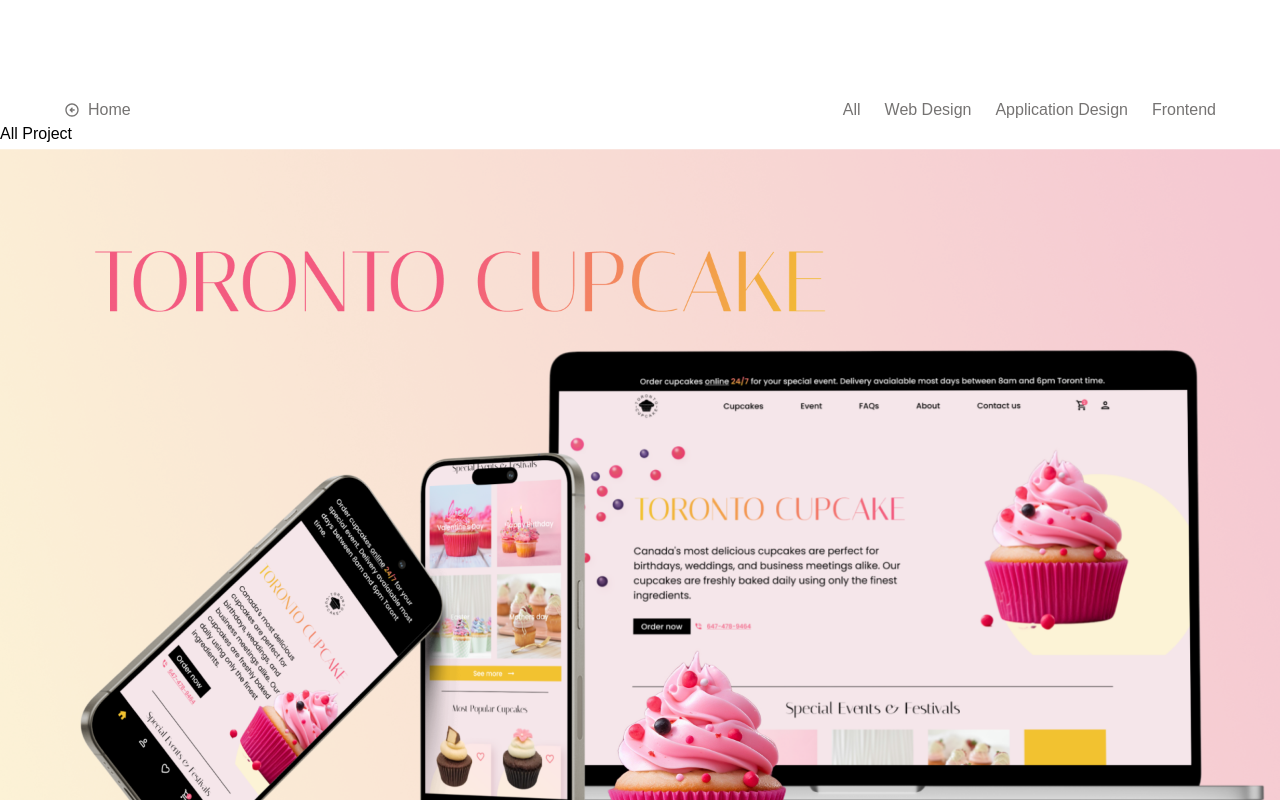
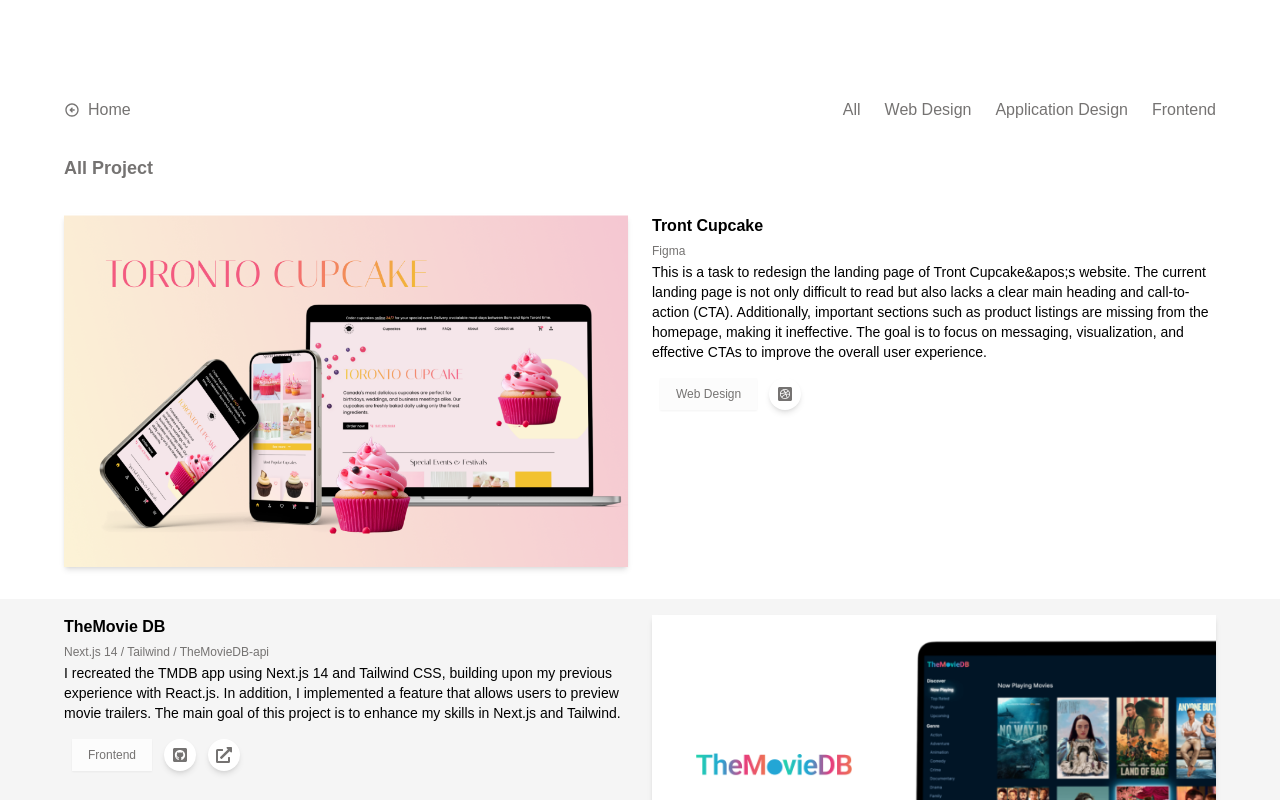
Before and after one commit to xxxOkamexxx/new-portfolio, a Next.js app: page /projects in a window 1280 px wide. Shown: the top 800 px of the page. Built offline with nearby package versions, Linux system fonts and the light colour scheme.

Commit message:
Set styles and add content to All-Projects page

```diff
--- a/src/app/projects/page.jsx
+++ b/src/app/projects/page.jsx
@@ -1,30 +1,95 @@
 /* eslint-disable @next/next/no-img-element */
+'use client'
 import React from 'react'
+import { useRouter } from 'next/navigation';
 
 import ProjectNav from '@/components/ProjectNav'
 import { projectsList } from '@/constans'
 
+import { styles } from '@/styles'
+import { motion } from 'framer-motion';
+import { staggerContainer, textVariant, slideIn } from '@/utils/motion';
+
 
 
 const AllProject = () => {
+  const router = useRouter()
+
   return (
     <main>
+
       <ProjectNav />
-      <div>
-        <h3>All Project</h3>
-        {projectsList && projectsList.map(item =>
-          <div
-            key={item.id}
-          >
-            <img src={item.thumbnail} alt="" />
-            <div>{item.title}</div>
-          </div>
-        )}
+
+      {/* Page title */}
+      <h3 className={`${styles.pageTitle} ${styles.headline3} ${styles.xPaddings} pt-8 pb-4`}>
+        All Project
+      </h3>
 
 
-      </div>
+      {/* Projects list */}
+      <div className={`grid grid-cols-1`}>
+
+        <div className={`flex flex-col gap-4`}>
+          {projectsList && projectsList.map(item =>
+            <div
+              key={item.id}
+              className={`flex flex-col md:flex-row md:even:flex-row-reverse gap-6 py-4 ${styles.xPaddings}  even:bg-neutral-100`}
+            >
+              {/* Thumbnail */}
+              <div className='w-[100%] md:w-[50%]'>
+                <img src={item.thumbnail} alt="project image" className='shadow-md'/>
+              </div>
+
+              {/* Description */}
+              <div className='w-[100%] md:w-[50%]'>
+                <h4 className={`${styles.headline4}`}>
+                  {item.title}
+                </h4>
+
+                  {item.tools && item.tools.map((tool, index) =>
+                    <span
+                      key={index}
+                      className={`my-2 ${styles.textSmall} text-neutralDark`}
+                    >
+                      {tool}{index !== item.tools.length - 1 ? ' / ' : ''}
+                    </span>
+                  )}
+
+                <p className={`${styles.pText} pb-2`}>
+                  {item.description}
+                </p>
 
 
+
+                <div className='p-2 flex flex-row gap-3'>
+                  {/* link to type of project */}
+                  <motion.button
+                    whileHover={{ scale: 1.1 }}
+                    transition={{ type: "spring", stiffness: 400, damping: 10 }}
+                    className={`projecttype ${styles.textSmall} hover:bg-focusColor hover:text-white`}
+                    onClick={() => router.push(`/projects/${item.type}`)}
+                  >
+                    {item.typename}
+                  </motion.button>
+
+                  {/* other links */}
+                  {item.linkes && item.linkes.map((link, index) =>
+                    <motion.button
+                      key={index}
+                      onClick={() => router.push(`${link.url}`)}
+                      className='text-neutralDark rounded-full bg-white p-2 hover:bg-focusColor/100 hover:text-white shadow-md'
+                    >
+                      {link.icon}
+                    </motion.button>
+                  )}
+                </div>
+              </div>
+
+            </div>
+          )}
+        </div>
+
+      </div>
     </main>
   )
 }
--- a/src/components/Logo.jsx
+++ b/src/components/Logo.jsx
@@ -1,6 +1,10 @@
-import { styles } from '@/styles'
+'use client'
 import Link from 'next/link'
 import React from 'react'
+
+import { styles } from '@/styles'
+import { motion } from 'framer-motion';
+import { staggerContainer, textVariant, slideIn } from '@/utils/motion';
 
 const Logo = () => {
   const texts = 'Creative UX/UI Designer Frontend Developer - '
@@ -13,13 +17,17 @@
       {text}
     </span>
   ))
-console.log(logoText)
+
   return (
-    <div className='absolute bottom-0 left-0'>
+    <motion.div
+      whileHover={{ scale: 1.1 }}
+      transition={{ type: "spring", stiffness: 400, damping: 10 }}
+      className='absolute bottom-0 left-0'
+    >
 
       <Link
         href={'#contact'}
-        className={`logoWrapper relative size-[150px] rounded-full ${styles.flexCenter} `}
+        className={`logoWrapper relative size-[150px] rounded-full ${styles.flexCenter}`}
       >
 
         <div className={`logo-circle absolute size-[100px] rounded-full ${styles.flexCenter} text-center tracking-widest leading-relaxed`}>
@@ -32,7 +40,7 @@
 
       </Link>
 
-    </div>
+    </motion.div>
   )
 }
 
--- a/src/constans/index.js
+++ b/src/constans/index.js
@@ -19,7 +19,7 @@
 ]
 
 // Link Items
-import { FaLinkedin, FaGithubSquare, FaDribbbleSquare } from "react-icons/fa";
+import { FaLinkedin, FaGithubSquare, FaDribbbleSquare, FaExternalLinkAlt } from "react-icons/fa";
 
 export const LinkItems = [
   {
@@ -39,6 +39,8 @@
   },
 ]
 
+
+// Projects Menu
 
 export const projectsMenu = [
   {
@@ -63,38 +65,43 @@
   },
 ]
 
+// Projects List
 export const projectsList = [
   {
     id: 1,
     title: 'Tront Cupcake',
     type: 'web',
+    typename: 'Web Design',
     tools: ['Figma'],
     thumbnail: '/webdesign/tront-cupcake-thumbnail.png',
     img: '/webdesign/tront-cupcake.png',
     description: 'This is a task to redesign the landing page of Tront Cupcake&apos;s website. The current landing page is not only difficult to read but also lacks a clear main heading and call-to-action (CTA). Additionally, important sections such as product listings are missing from the homepage, making it ineffective. The goal is to focus on messaging, visualization, and effective CTAs to improve the overall user experience.',
     linkes:[
       { name: 'Dribble',
-        url: 'https://dribbble.com/ChikageMolander',
+        url: 'https://dribbble.com/shots/23750982-Webdesign-TrontCupcake',
         icon: <FaDribbbleSquare size={16}/>
       }
     ]
   },
   {
     id: 2,
-    title: 'Frontend 01',
+    title: 'TheMovie DB',
     type: 'frontend',
-    img: 'ooo.png',
+    typename: 'Frontend',
+    tools: ['Next.js 14', 'Tailwind', 'TheMovieDB-api'],
+    thumbnail: '/frontend/TMDB-thumbnail.png',
+    img: '',
+    description: 'I recreated the TMDB app using Next.js 14 and Tailwind CSS, building upon my previous experience with React.js. In addition, I implemented a feature that allows users to preview movie trailers. The main goal of this project is to enhance my skills in Next.js and Tailwind.',
+    linkes:[
+      { name: 'GitHub',
+        url: 'https://github.com/xxxOkamexxx/movie-app-next14/tree/main',
+        icon: <FaGithubSquare size={16}/>
+      },
+      { name: 'Demo',
+        url: 'https://movie-app-next14.vercel.app/discover/now_playing',
+        icon: <FaExternalLinkAlt size={16}/>
+      }
+    ]
   },
-  {
-    id: 3,
-    title: 'App Design 01',
-    type: 'app',
-    img: 'ooo.png',
-  },
-  {
-    id: 4,
-    title: 'Frontend 02',
-    type: 'frontend',
-    img: 'ooo.png',
-  },
+
 ]
--- a/src/sections/About.jsx
+++ b/src/sections/About.jsx
@@ -46,7 +46,7 @@
         initial="hidden"
         whileInView="show"
         viewport={{ once: false, amount: 0.25 }}
-        className={`bg-neutralMedium relative flex lg:flex-row flex-col gap-4 ${styles.xPaddings} py-4 justify-between`}
+        className={`bg-neutralMedium relative flex lg:flex-row flex-col gap-4 ${styles.xPaddings} py-8 justify-between`}
       >
 
         {/* General Info */}
@@ -55,9 +55,9 @@
           className='bg-white w-[100%] lg:w-[40%] flex flex-col p-4 gap-4'
         >
 
-          <h2 className={`${styles.pageTitle} ${styles.headline3}`}>
+          <h3 className={`${styles.pageTitle} ${styles.headline3}`}>
             About Me
-          </h2>
+          </h3>
 
           <div className='flex justify-center flex-col gap-2'>
             <div className='w-[100%] h-[300px] bg-gray-200 flex justify-center items-center'>
--- a/src/sections/Projects.jsx
+++ b/src/sections/Projects.jsx
@@ -1,7 +1,7 @@
 'use client'
 
 import React from 'react'
-import Link from 'next/link'
+import { useRouter } from 'next/navigation'
 
 import { styles } from '@/styles'
 import { motion } from 'framer-motion';
@@ -11,6 +11,7 @@
 
 
 const Projects = () => {
+  const router = useRouter()
 
   return (
     <section
@@ -37,14 +38,17 @@
                 <motion.div
                   key={item.id}
                   variants={fadeIn('up', 'tween', 0.2 + index/5, 1)}
+                  onClick={() => router.push(`/projects/${item.para}`)}
+                  className='cursor-pointer'
                 >
-                  <Link
-                    href={`/projects/${item.para}`}
-                    className={`${styles.projectCard} ${styles.headline4} ${styles.flexCenter} text-neutralDark `}
+                  <motion.div
+                    whileHover={{ scale: 1.1 }}
+                    transition={{ type: "spring", stiffness: 400, damping: 10 }}
+                    className={`${styles.projectCard} ${styles.headline4} ${styles.flexCenter} text-neutralDark hover:bg-focusColor hover:text-white`}
                   >
                       {item.name}
 
-                  </Link>
+                  </motion.div>
                 </motion.div>
               )}
 
--- a/src/styles/globals.css
+++ b/src/styles/globals.css
@@ -40,6 +40,11 @@
     @apply px-4 py-2 bg-neutralLight shadow-sm text-neutralDark
   }
 
+  /* Project type */
+  .projecttype {
+    @apply px-4 py-2 bg-neutralLight shadow-sm text-neutralDark
+  }
+
 }
 
 
@@ -61,12 +66,11 @@
   background-color: var(--mainColorDark);
   color: var(--neutralLight);
   font-size: 0.9rem;
-  transition: 1s;
 }
+
 .logoWrapper:hover
 .logo-circle {
   background-color: var(--focusColor);
-  transform: scale(1.1);
 }
 
 .logo-text {
```
Also changed, not shown: public/frontend/TMDB-thumbnail.png (added).
